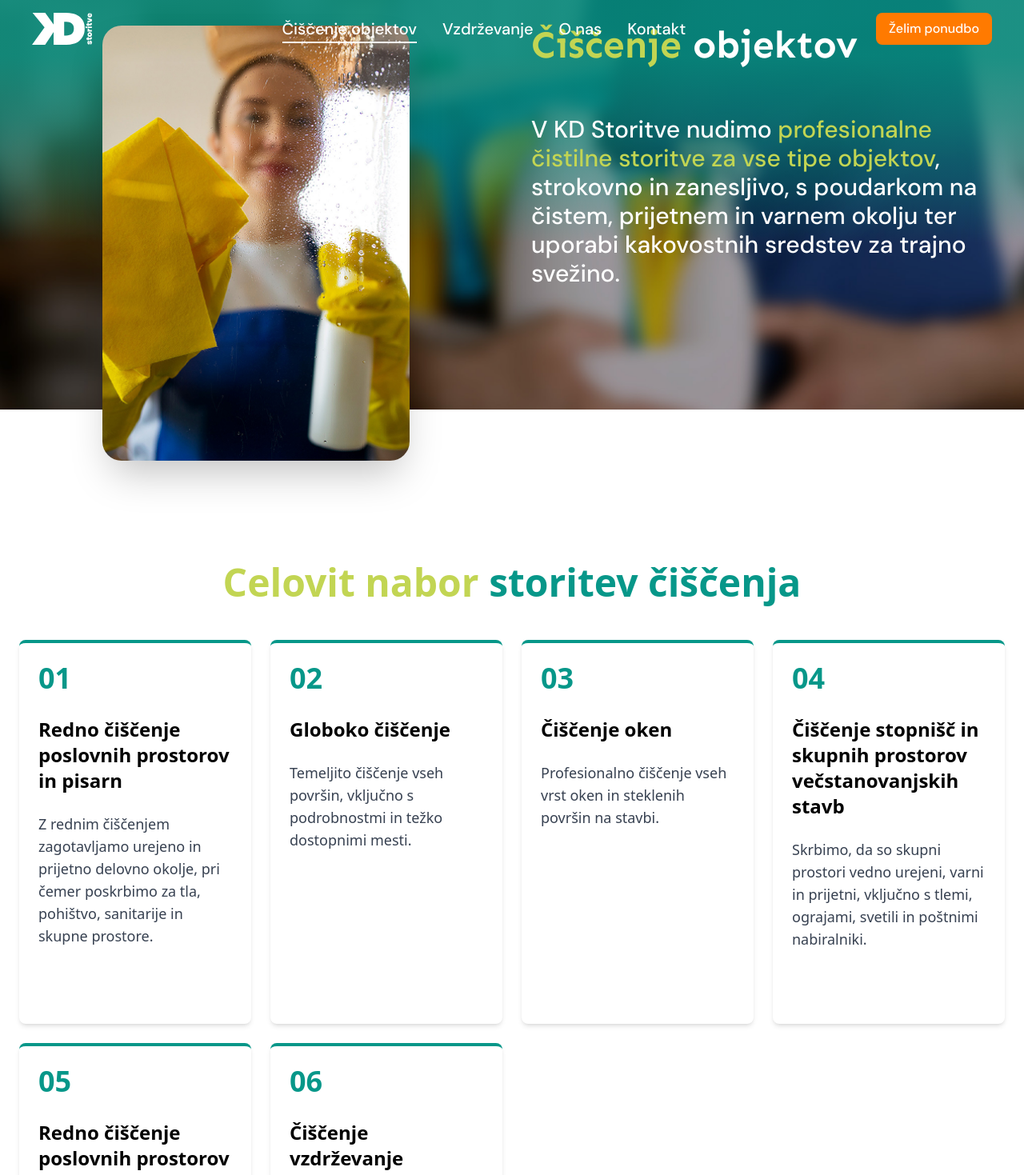
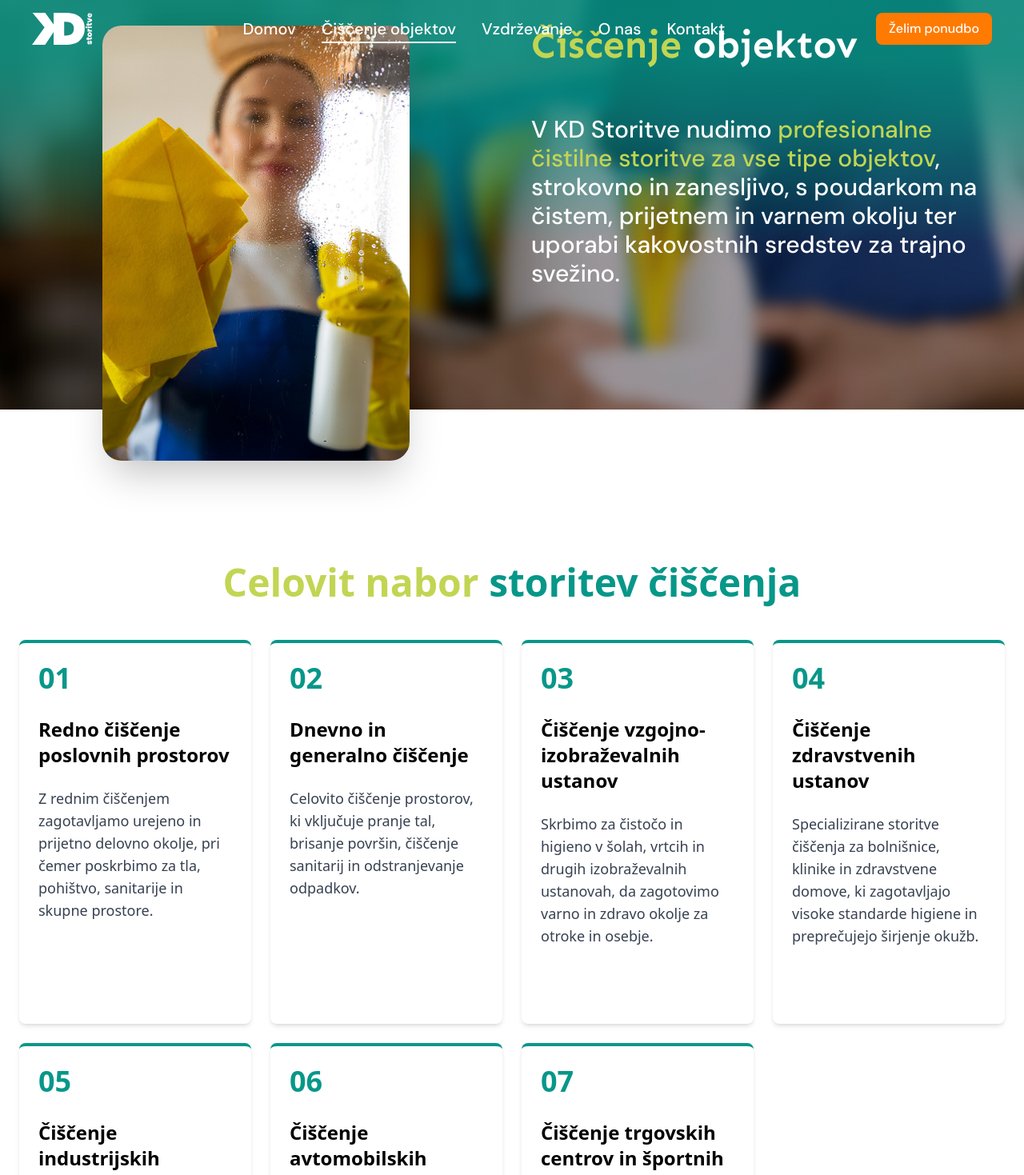
Before and after one commit to RexBasiliscus/kds-landing-page, a React (Vite) app: page /ciscenje in a window 1280 px wide. Shown: the top 1469 px of the page at 80% size. Built offline with nearby package versions, Linux system fonts and the light colour scheme; no server answers.

Commit message:
Added Domov navlink, Kontakt page, other small fixes to descriptions

```diff
--- /dev/null
+++ b/src/components/ContactInfo.jsx
@@ -0,0 +1,76 @@
+const ContactInfo = () => {
+  return (
+    <section className="container relative mx-auto px-6 pb-4 sm:pb-4 md:pb-12 lg:pb-12 -mt-4 sm:-mt-10 md:-mt-8 lg:-mt-12 z-10">
+      <div className="flex flex-col items-center max-w-5xl mx-auto">
+        <div className="w-full rounded-3xl shadow-xl p-6 sm:p-6 md:p-8 lg:p-10 bg-white">
+          <h2 className="text-xl sm:text-2xl md:text-3xl font-highlight text-center font-bold text-primary mb-3 sm:mb-4">
+            Podatki o podjetju
+          </h2>
+
+          <div className="flex flex-col md:flex-row gap-8 md:gap-10">
+            <div className="flex-1 space-y-6">
+              <div>
+                <p className="text-xs uppercase tracking-wide text-black/60 font-semibold">
+                  Naziv podjetja
+                </p>
+                <p className="text-sm md:text-base font-semibold text-black mt-1">
+                  KD STORITVE, družba za opravljanje vzdrževanja in čiščenja
+                  objektov, d.o.o.
+                </p>
+              </div>
+
+              <div>
+                <p className="text-xs uppercase tracking-wide text-black/60 font-semibold">
+                  Davčna št.
+                </p>
+                <p className="text-sm md:text-base font-semibold text-black mt-1">
+                  SI 97440957
+                </p>
+              </div>
+
+              <div>
+                <p className="text-xs uppercase tracking-wide text-black/60 font-semibold">
+                  E-mail
+                </p>
+                <p className="text-sm md:text-base font-semibold text-black mt-1">
+                  info@kdstoritve.si
+                </p>
+              </div>
+            </div>
+
+            <div className="flex-1 space-y-6">
+              <div>
+                <p className="text-xs uppercase tracking-wide text-black/60 font-semibold">
+                  Naslov
+                </p>
+                <p className="text-sm md:text-base font-semibold text-black mt-1">
+                  Litijska cesta 184a
+                </p>
+              </div>
+
+              <div>
+                <p className="text-xs uppercase tracking-wide text-black/60 font-semibold">
+                  Poštna št. in mesto
+                </p>
+                <p className="text-sm md:text-base font-semibold text-black mt-1">
+                  1261 Ljubljana - Dobrunje
+                </p>
+              </div>
+
+              <div>
+                <p className="text-xs uppercase tracking-wide text-black/60 font-semibold">
+                  Država
+                </p>
+                <p className="text-sm md:text-base font-semibold text-black mt-1">
+                  Slovenija
+                </p>
+              </div>
+            </div>
+          </div>
+        </div>
+      </div>
+    </section>
+  );
+};
+
+export default ContactInfo;
--- a/src/components/EnvironmentSection.jsx
+++ b/src/components/EnvironmentSection.jsx
@@ -26,12 +26,6 @@ const EnvironmentSection = () => {
             okoljski odtis našega delovanja, hkrati pa zagotoviti najvišjo raven
             čistoče.
           </p>
-          <a
-            href="#request-quote"
-            className="text-primary font-semibold hover:underline inline-flex items-center gap-2"
-          >
-            Poizvej več <span aria-hidden>→</span>
-          </a>
         </div>
       </div>
     </section>
--- a/src/components/Header.jsx
+++ b/src/components/Header.jsx
@@ -42,8 +42,8 @@ const Header = () => {
           <Link
             to="/"
             onClick={() => setIsMobileMenuOpen(false)}
-            aria-label="Home"
-            title="Home"
+            aria-label="Domov"
+            title="Domov"
           >
             <img
               src={headerLogo}
@@ -54,12 +54,23 @@ const Header = () => {
         </div>
 
         {/* Navigation */}
-        <nav className="hidden md:flex space-x-8">
+        <nav className="hidden md:flex space-x-4 lg:space-x-8">
+          <NavLink
+            to="/"
+            onClick={handleNavClick}
+            className={({ isActive }) =>
+              `nav-link text-white font-primary font-medium hover:text-secondary text-sm lg:text-xl ${
+                isActive ? "text-secondary active" : ""
+              }`
+            }
+          >
+            Domov
+          </NavLink>
           <NavLink
             to="/ciscenje"
             onClick={handleNavClick}
             className={({ isActive }) =>
-              `nav-link text-white font-primary font-medium hover:text-secondary text-base lg:text-xl ${
+              `nav-link text-white font-primary font-medium hover:text-secondary text-sm lg:text-xl ${
                 isActive ? "text-secondary active" : ""
               }`
             }
@@ -70,7 +81,7 @@ const Header = () => {
             to="/vzdrzevanje"
             onClick={handleNavClick}
             className={({ isActive }) =>
-              `nav-link text-white font-primary font-medium hover:text-secondary text-base lg:text-xl ${
+              `nav-link text-white font-primary font-medium hover:text-secondary text-sm lg:text-xl ${
                 isActive ? "text-secondary active" : ""
               }`
             }
@@ -81,7 +92,7 @@ const Header = () => {
             to="/o-nas"
             onClick={handleNavClick}
             className={({ isActive }) =>
-              `nav-link text-white font-primary font-medium hover:text-secondary text-base lg:text-xl ${
+              `nav-link text-white font-primary font-medium hover:text-secondary text-sm lg:text-xl ${
                 isActive ? "text-secondary active" : ""
               }`
             }
@@ -92,7 +103,7 @@ const Header = () => {
             to="/kontakt"
             onClick={handleNavClick}
             className={({ isActive }) =>
-              `nav-link text-white font-primary font-medium hover:text-secondary text-base lg:text-xl ${
+              `nav-link text-white font-primary font-medium hover:text-secondary text-sm lg:text-xl ${
                 isActive ? "text-secondary active" : ""
               }`
             }
@@ -145,6 +156,17 @@ const Header = () => {
       {isMobileMenuOpen && (
         <div className="md:hidden bg-primary backdrop-blur-sm">
           <nav className="container mx-auto px-6 py-0 flex flex-col space-y-4 pt-4 pb-4">
+            <NavLink
+              to="/"
+              onClick={handleNavClick}
+              className={({ isActive }) =>
+                `nav-link text-white font-primary font-medium py-2 hover:text-secondary transition ${
+                  isActive ? "text-secondary active" : ""
+                }`
+              }
+            >
+              Domov
+            </NavLink>
             <NavLink
               to="/ciscenje"
               onClick={handleNavClick}
--- a/src/data/cardsData.js
+++ b/src/data/cardsData.js
@@ -9,32 +9,32 @@ export const cardsData = [
     title: "Vzdrževanje objektov",
     image: vzdrzevanjeImg,
     description:
-      "zavezujemo se k zagotavljanju vrhunskh storitev vzdrževanja in čiščenja objektov",
+      "redno in zanesljivo tehnično vzdrževanje stanovanjskih, poslovnih in industrijskih objektov",
     linkText: "Poizvej več",
   },
   {
     title: "Čiščenje objektov",
     image: ciscenjeImg,
     description:
-      "zavezujemo se k zagotavljanju vrhunskh storitev vzdrževanja in čiščenja objektov",
+      "profesionalno čiščenje pisarn, skupnih prostorov, stopnišč in objektov po meri naročnika",
     linkText: "Poizvej več",
   },
   {
     title: "Zaupanja vredni in zanesljivi",
     image: zaupanjeImg,
     description:
-      "Naša ekipa je skrbno izbrana in usposobljena, da zagotavlja najvišjo raven storitev",
+      "Zanesljiv partner z izkušnjami, ki se drži dogovorov in skrbi za vaše objekte",
   },
   {
     title: "Natančne in kakovostne storitve",
     image: tarcaImg,
     description:
-      "Naša ekipa je skrbno izbrana in usposobljena, da zagotavlja najvišjo raven storitev",
+      "Natančno izvedene storitve z nadzorom kakovosti za brezhiben rezultat",
   },
   {
     title: "Prilagodimo se vašim potrebam",
     image: sestavljankaImg,
     description:
-      "Naša ekipa je skrbno izbrana in usposobljena, da zagotavlja najvišjo raven storitev.",
+      "Storitev prilagodimo vašim urnikom in željam, z rešitvami po meri",
   },
 ];
--- a/src/data/ciscenjeServices.js
+++ b/src/data/ciscenjeServices.js
@@ -1,32 +1,37 @@
 export const ciscenjeServices = [
   {
-    title: "Redno čiščenje poslovnih prostorov in pisarn",
+    title: "Redno čiščenje poslovnih prostorov",
     description:
       "Z rednim čiščenjem zagotavljamo urejeno in prijetno delovno okolje, pri čemer poskrbimo za tla, pohištvo, sanitarije in skupne prostore.",
   },
   {
-    title: "Globoko čiščenje",
+    title: "Dnevno in generalno čiščenje",
     description:
-      "Temeljito čiščenje vseh površin, vključno s podrobnostmi in težko dostopnimi mesti.",
+      "Celovito čiščenje prostorov, ki vključuje pranje tal, brisanje površin, čiščenje sanitarij in odstranjevanje odpadkov.",
   },
   {
-    title: "Čiščenje oken",
+    title: "Čiščenje vzgojno-izobraževalnih ustanov",
     description:
-      "Profesionalno čiščenje vseh vrst oken in steklenih površin na stavbi.",
+      "Skrbimo za čistočo in higieno v šolah, vrtcih in drugih izobraževalnih ustanovah, da zagotovimo varno in zdravo okolje za otroke in osebje.",
   },
   {
-    title: "Čiščenje stopnišč in skupnih prostorov večstanovanjskih stavb",
+    title: "Čiščenje zdravstvenih ustanov",
     description:
-      "Skrbimo, da so skupni prostori vedno urejeni, varni in prijetni, vključno s tlemi, ograjami, svetili in poštnimi nabiralniki.",
+      "Specializirane storitve čiščenja za bolnišnice, klinike in zdravstvene domove, ki zagotavljajo visoke standarde higiene in preprečujejo širjenje okužb.",
   },
   {
-    title: "Redno čiščenje poslovnih prostorov in pisarn",
+    title: "Čiščenje industrijskih obratov in okolice",
     description:
-      "Z rednim čiščenjem zagotavljamo urejeno in prijetno delovno okolje, pri čemer poskrbimo za tla, pohištvo, sanitarije in skupne prostore.",
+      "Profesionalno čiščenje industrijskih prostorov, skladišč in proizvodnih obratov, vključno z odstranjevanjem industrijskih odpadkov in vzdrževanjem čistoče okolice.",
   },
   {
-    title: "Čiščenje vzdrževanje",
+    title: "Čiščenje avtomobilskih salonov in delavnic",
     description:
-      "Redne vzdrževalne storitve čiščenja prilagojene vašim posebnim potrebam.",
+      "Vzdržujemo čistočo in urejenost avtomobilskih salonov ter delavnic, kar prispeva k boljši predstavitvi vozil in profesionalnemu videzu vašega podjetja.",
+  },
+  {
+    title: "Čiščenje trgovskih centrov in športnih objektov",
+    description:
+      "Vzdržujemo čistočo in urejenost trgovskih centrov ter športnih objektov, kar prispeva k boljši predstavitvi in varnosti za obiskovalce ter uporabnike.",
   },
 ];
--- a/src/data/vzdrzevanjeServices.js
+++ b/src/data/vzdrzevanjeServices.js
@@ -1,32 +1,32 @@
 export const vzdrzevanjeServices = [
   {
-    title: "Redna tehnična vzdrževanja",
+    title: "Redna vzdrževalna dela",
     description:
-      "Periodične preglede in vzdrževalne intervencije za zagotovitev nemotenega delovanja vseh sistemov v objektu.",
+      "Periodični in redni pregledi in vzdrževalne intervencije za zagotovitev nemotenega delovanja vseh sistemov v objektu.",
   },
   {
-    title: "Popravila in servis opreme",
+    title: "Urejanje, vzdrževanje in čiščenje zelenih površin in okolice",
     description:
-      "Hitro in strokovnjaško odpravljanje napak ter servis različne opreme in inštalacij.",
+      "Vzdrževanje vrtov, travnikov in drugih zelenih površin za estetski in funkcionalni videz okolice.",
   },
   {
-    title: "Vzdrževanje ogrevanja in hlajenja",
+    title: "Upravljanje večstanovanjskih hiš in sosesk",
     description:
-      "Nadzor in vzdrževanje sistemov ogrevanja in klimatizacije za optimalno temperaturo in kvaliteto zraka.",
+      "Celovito upravljanje in vzdrževanje skupnih prostorov ter infrastrukture v večstanovanjskih objektih.",
   },
   {
-    title: "Vzdrževanje sanitarije in vodovoda",
+    title: "Upravljanje poslovnih stavb",
     description:
-      "Redna kontrola in vzdrževanje vodovoda, kanalizacije in sanitarnih inštalacij za brezhibno delovanje.",
+      "Vzdrževanje in upravljanje poslovnih prostorov za zagotavljanje optimalnih delovnih pogojev.",
   },
   {
-    title: "Prevencija in zaščita",
+    title: "Selitev pohištva in opreme",
     description:
-      "Preventivne ukrepe za zaščito objekta pred škodami, vključno s tesnjenjima, zaščito pred vlagom in drugo.",
+      "Organizacija in izvedba selitvenih storitev za podjetja in posameznike.",
   },
   {
-    title: "Nujni intervencije",
+    title: "Odvoz dokumentacije na uničenje",
     description:
-      "Hitri odgovor na nujne situacije in probleme, ki se pojavijo zunaj rednega delovnega časa.",
+      "Organizacija in izvedba storitev za varen in zanesljiv odvoz ter uničenje dokumentacije.",
   },
 ];
--- a/src/pages/Home.jsx
+++ b/src/pages/Home.jsx
@@ -23,7 +23,7 @@ const Home = () => {
       <Hero
         heading="Vaša urejenost,"
         subheading="naš ponos."
-        description="zavezujemo se k zagotavljanju vrhunskih storitev vzdrževanja in čiščenja objektov"
+        description="zanesljivo vzdrževanje in profesionalno čiščenje objektov po vsej Sloveniji."
       />
       <Cards cardsData={[cardsData[0], cardsData[1]]} />
       <WhyChooseUs />
--- a/src/pages/Kontakt.jsx
+++ b/src/pages/Kontakt.jsx
@@ -1,10 +1,38 @@
-import React from "react";
+import { useEffect } from "react";
+import { useLocation } from "react-router";
+import { scrollToHash } from "../utils/scrollToHash";
+import Hero from "../components/Hero";
+import WhyChooseUs from "../components/WhyChooseUs";
+import ilustracija from "../assets/ilustracija.svg";
+import ContactInfo from "../components/ContactInfo";
 
 const Kontakt = () => {
+  const location = useLocation();
+
+  useEffect(() => {
+    if (location.hash) scrollToHash(location.hash);
+  }, [location]);
+
   return (
-    <main className="min-h-[60vh] flex items-center justify-center">
-      <h1 className="text-3xl font-extrabold">Kontakt</h1>
-    </main>
+    <>
+      <Hero
+        subheading="Kontakt"
+        description="Stopite v stik z nami"
+        alignCenter
+        ilustracija={{
+          src: ilustracija,
+          alt: "O nas ilustracija",
+        }}
+      />
+
+      <ContactInfo />
+
+      {/* Why Choose Us Section */}
+      <WhyChooseUs
+        hideButton={true}
+        className="pb-12"
+      />
+    </>
   );
 };
 
```
